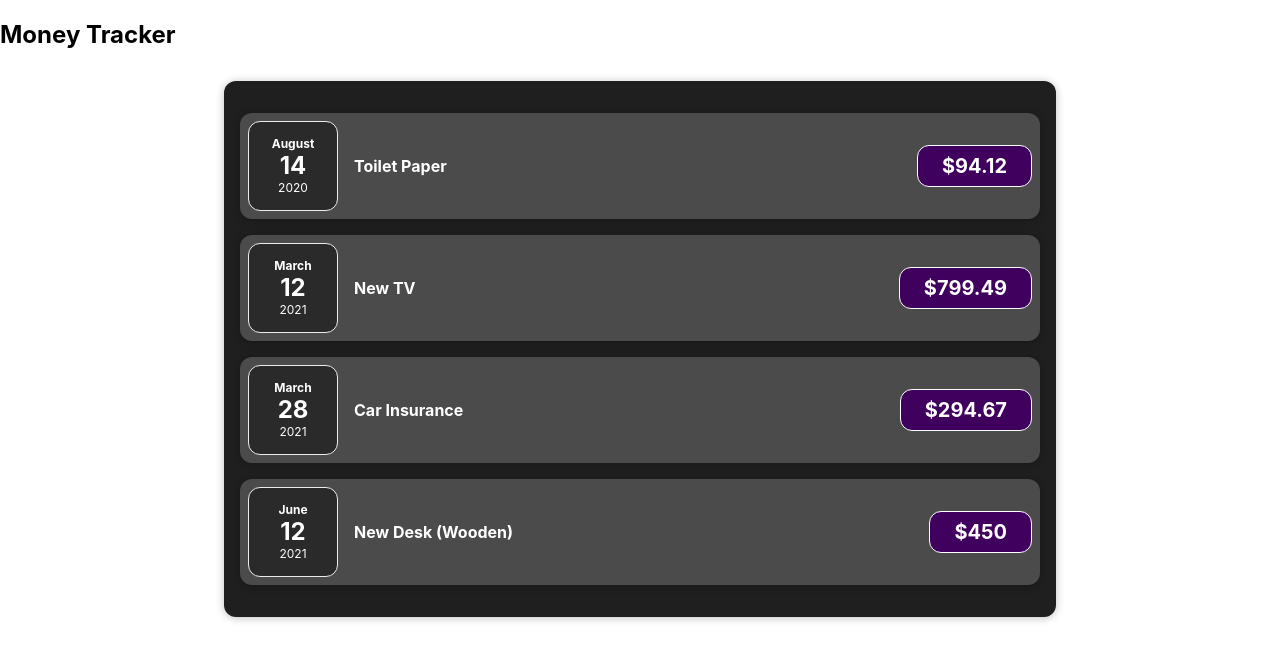
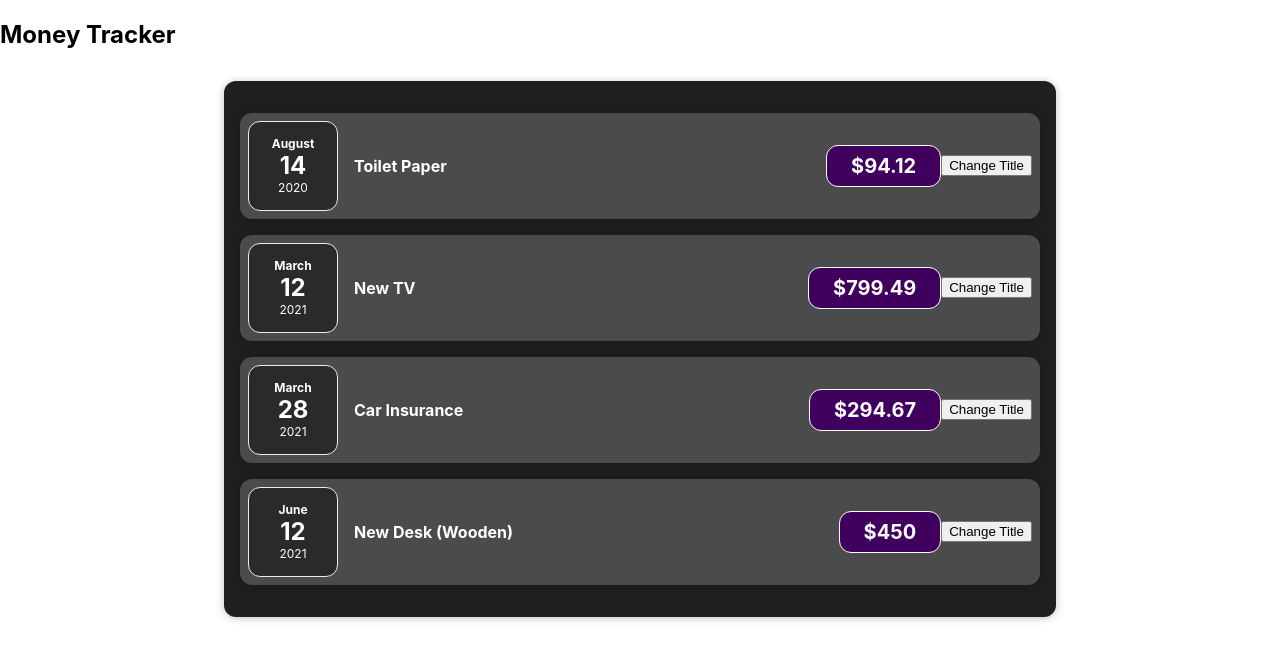
Before and after one commit to priyanka14june/Expense-Tracker, a React (Create React App) app: page / in a window 1280 px wide. Shown: the top 660 px of the page. Built offline with nearby package versions, Linux system fonts and the light colour scheme.

Commit message:
useState() hook is introduce (#10)

```diff
--- a/src/components/Expenses/ExpenseItem.js
+++ b/src/components/Expenses/ExpenseItem.js
@@ -1,18 +1,23 @@
-import React from "react";
+import React, { useState } from "react";
 import ExpenseDate from "./ExpenseDate";
 import "./ExpenseItem.css";
 import Card from "../UI/Card";
 
 function ExpenseItem(props) {
   /* Naming convection of variable name starts with small letters and then capital letter as expenseDate */
-
+  /* const [1st value, 2nd value] = useState(1st value) - first value is the initial value of variable and the 2nd value is the value you want to change */
+  const [title, setTitle] = useState(props.title);
+  function clickHandler() {
+    return setTitle("updated");
+  }
   return (
     /* you must have only 1 root element per return statement */
     <Card className="expense-item">
       <ExpenseDate date={props.date} />
 
-      <h2 className="expense-item__description">{props.title}</h2>
+      <h2 className="expense-item__description">{title}</h2>
       <div className="expense-item__price">${props.amount}</div>
+      <button onClick={clickHandler}>Change Title</button>
     </Card>
   );
 }
```
